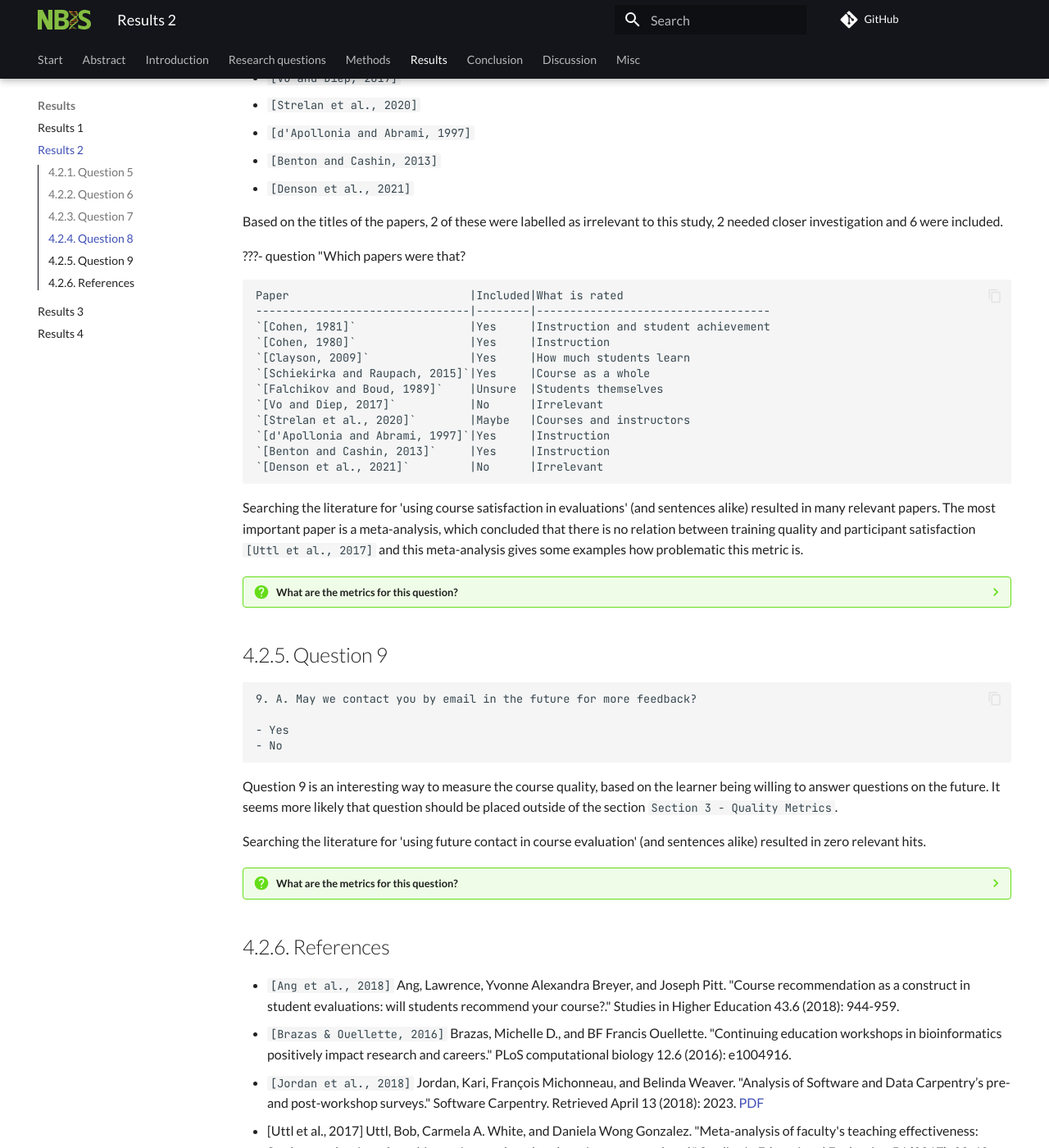
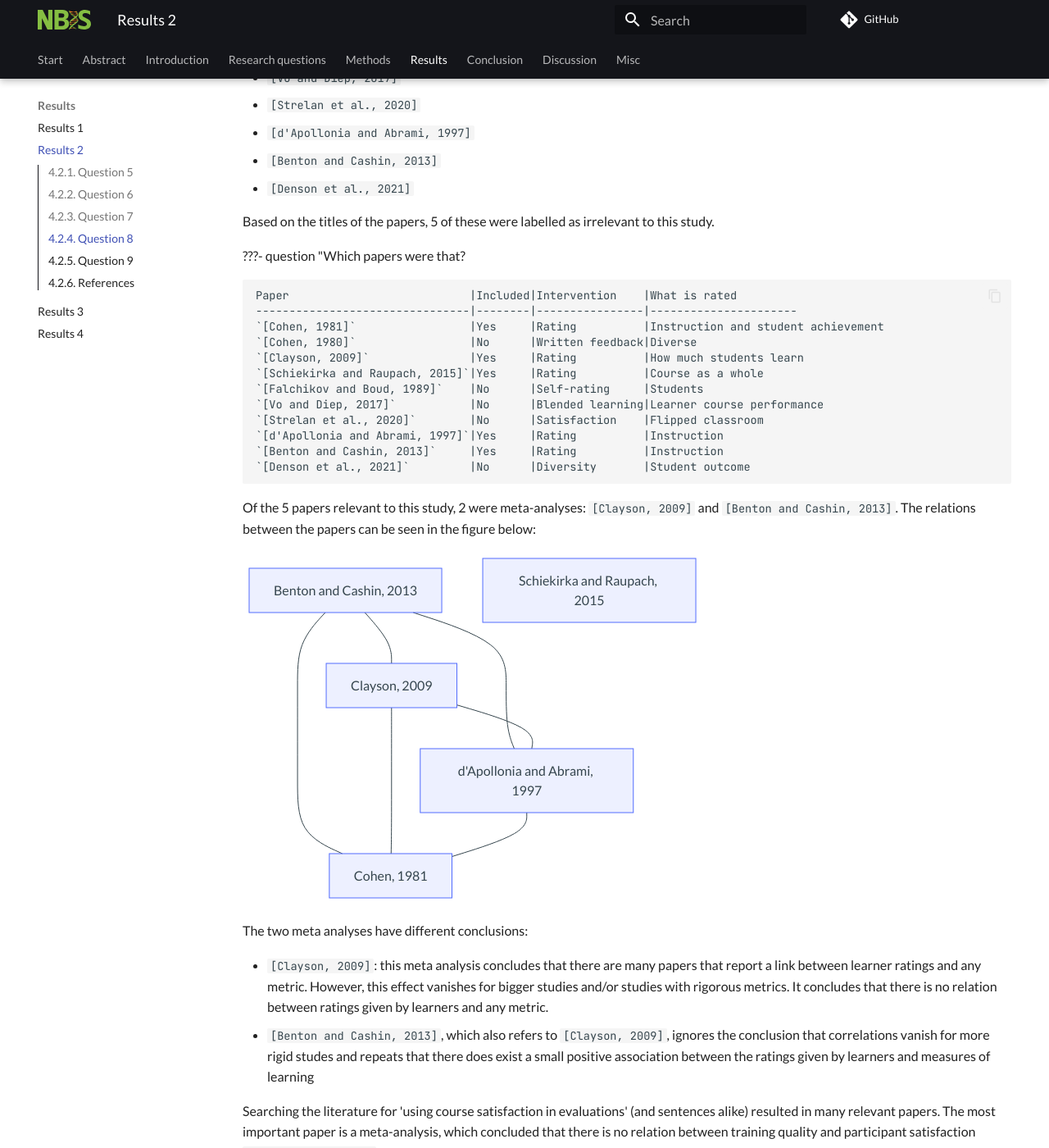
Before and after one commit to NBISweden/elixir_evaluation_evaluation, an MkDocs documentation site: the page built from docs/results_2.md, in a window 1280 px wide and 1400 px high, scrolled down 2040 px. Shown: the whole window at 82% size. Built offline with MkDocs 1.6.1 and Material for MkDocs 9.7.7, drawn with Linux system fonts in a browser that asks for light colours; comment, search, counter and statistics services are not loaded; some of the changed text lies outside the part shown.

Commit message:
Draft with notes

````diff
--- a/docs/results_2.md
+++ b/docs/results_2.md
@@ -143,23 +143,124 @@ and investigating the first ten.
 - `[Benton and Cashin, 2013]`
 - `[Denson et al., 2021]`
 
-Based on the titles of the papers, 2 of these were labelled as irrelevant
-to this study, 2 needed closer investigation and 6 were included.
+Based on the titles of the papers, 5 of these were labelled as irrelevant
+to this study.
 
 ???- question "Which papers were that?
 
-    Paper                           |Included|What is rated
-    --------------------------------|--------|-----------------------------------
-    `[Cohen, 1981]`                 |Yes     |Instruction and student achievement
-    `[Cohen, 1980]`                 |Yes     |Instruction
-    `[Clayson, 2009]`               |Yes     |How much students learn
-    `[Schiekirka and Raupach, 2015]`|Yes     |Course as a whole
-    `[Falchikov and Boud, 1989]`    |Unsure  |Students themselves
-    `[Vo and Diep, 2017]`           |No      |Irrelevant
-    `[Strelan et al., 2020]`        |Maybe   |Courses and instructors
-    `[d'Apollonia and Abrami, 1997]`|Yes     |Instruction
-    `[Benton and Cashin, 2013]`     |Yes     |Instruction
-    `[Denson et al., 2021]`         |No      |Irrelevant
+    Paper                           |Included|Intervention    |What is rated
+    --------------------------------|--------|----------------|----------------------
+    `[Cohen, 1981]`                 |Yes     |Rating          |Instruction and student achievement
+    `[Cohen, 1980]`                 |No      |Written feedback|Diverse
+    `[Clayson, 2009]`               |Yes     |Rating          |How much students learn
+    `[Schiekirka and Raupach, 2015]`|Yes     |Rating          |Course as a whole
+    `[Falchikov and Boud, 1989]`    |No      |Self-rating     |Students
+    `[Vo and Diep, 2017]`           |No      |Blended learning|Learner course performance
+    `[Strelan et al., 2020]`        |No      |Satisfaction    |Flipped classroom
+    `[d'Apollonia and Abrami, 1997]`|Yes     |Rating          |Instruction
+    `[Benton and Cashin, 2013]`     |Yes     |Rating          |Instruction
+    `[Denson et al., 2021]`         |No      |Diversity       |Student outcome
+
+Of the 5 papers relevant to this study, 2 were meta-analyses:
+`[Clayson, 2009]` and `[Benton and Cashin, 2013]`.
+The relations between the papers can be seen in the figure below:
+
+```mermaid
+flowchart TD
+  cohen_1981[Cohen, 1981]
+  dapollonia_and_abrami_1997[d'Apollonia and Abrami, 1997]
+  clayson_2009[Clayson, 2009]
+  benton_and_cashin_2013[Benton and Cashin, 2013]
+  schiekirka_and_raupach_2015[Schiekirka and Raupach, 2015]
+
+  %% schiekirka_and_raupach_2015 does not cite the literature
+
+  benton_and_cashin_2013 --- cohen_1981
+  benton_and_cashin_2013 --- dapollonia_and_abrami_1997
+  benton_and_cashin_2013 --- clayson_2009
+
+  clayson_2009 --- cohen_1981
+  clayson_2009 --- dapollonia_and_abrami_1997
+
+  dapollonia_and_abrami_1997 --- cohen_1981
+```
+
+The two meta analyses have different conclusions:
+
+- `[Clayson, 2009]`: this meta analysis concludes that there are
+  many papers that report a link between
+  learner ratings and any metric. However, this effect vanishes
+  for bigger studies and/or studies with rigorous metrics.
+  It concludes that there is no relation between
+  ratings given by learners and any metric.
+- `[Benton and Cashin, 2013]`, which also refers to `[Clayson, 2009]`,
+  ignores the conclusion that correlations vanish for more rigid
+  studes and repeats that there does exist a small positive
+  association between the ratings given by learners
+  and measures of learning
+
+<!--
+
+All included papers are read with the goal to find how much the
+question 'What is your overall rating for the course?'
+helps 'to improve the course and its materials'.
+
+`[Cohen, 1981]`: 'The average correlation between an overall instructor rating and
+student achievement was .43; the average correlation between an overall course
+rating and student achievement was .47.', based on 41 independent studies.
+There is 'strong support for the validity of student ratings as measures of teaching effectiveness'.
+
+`[Clayson, 2009]`: this meta analysis concludes that there are
+many papers that report a link between
+learner ratings and any metric. However, this effect vanishes
+for bigger studies and/or studies with rigorous metrics.
+It concludes that there is no relation between
+ratings given by learners and any metric.
+
+`[Schiekirka and Raupach, 2015]`: 'Qualitative research (2 studies) indicated that overall course
+ratings are mainly influenced by student satisfaction with teaching and exam difficulty rather than objective
+determinants of high quality teaching.' (note link to Uttl et al., here)
+and 'no firm conclusions can be drawn from this review'
+
+Also: 'With regard to overall course ratings, students
+tended to rely on their 'gut feelings' rather than using
+objective benchmarks of course quality' `[Schiekirka et al., 2015]`
+
+`[d'Apollonia and Abrami, 1997]`: 'student ratings are moderately valid; however, administrative, instructor, and course characteristics influence student ratings of instruction',
+uses 7 studies all before 1980.
+
+`[Benton and Cashin, 2013]`: 'Students are very consistent in their ratings of teacher behaviors, their own learning,
+and of overall impressions of the course and teacher',
+'Student ratings instruments that are backed by reliability and validity evidence typically assess more than what students think of the teacher',
+'Combining consultation with feedback from student ratings is more useful for improv-
+ing instruction than providing feedback alone.'
+
+Criticism on older work:
+
+'the correlations reported in, among others `[Cohen, 1981]`, are impres-
+sive. Moreover, because teachers are not the only cause of student learning, and prob-
+ably not the most important one, one would not expect students’ ratings of instruction
+to correlate perfectly with how much they learn in a course'
+
+Agreement on older work:
+- 'He, `[Clayson, 2009]` found, in general, a small positive association between mea-
+sures of learning and SRIs ('student ratings of instruction'), which is consistent with previous research'.
+THIS IS A MISREPRESENTATION!
+
+'In general, student ratings tend to be statistically reliable,
+valid, and relatively free from bias or the need for control, perhaps more so than any
+other data used for faculty evaluation. Moreover, they can help instructors improve
+their teaching, especially when combined with self-reflection and consultation.'
+and 'Student ratings must be interpreted. We should not confuse a source of data with the evaluators who use
+it—in combination with other kinds of information—to make judgments about an
+instructor’s teaching effectiveness (Cashin 2003)'.
+
+-->
+
+
+
+
+
 
 
 
@@ -237,6 +338,9 @@ for 'using future contact in course evaluation'
 - `[Cohen, 1980]` Cohen, Peter A. "Effectiveness of student-rating feedback for improving college instruction: A meta-analysis of findings." Research in higher education 13.4 (1980): 321-341.
 - `[Clayson, 2009]` Clayson, Dennis E. "Student evaluations of teaching: Are they related to what students learn? A meta-analysis and review of the literature." Journal of marketing education 31.1 (2009): 16-30.
 - `[Schiekirka and Raupach, 2015]` [Ignore, too specialized] Schiekirka, Sarah, and Tobias Raupach. "A systematic review of factors influencing student ratings in undergraduate medical education course evaluations." BMC medical education 15.1 (2015): 30.
+
+- `[Schiekirka et al., 2015]` Schiekirka, Sarah, et al. "Student perceptions of evaluation in undergraduate medical education: A qualitative study from one medical school." BMC medical education 12.1 (2012): 45.
+
 - `[Falchikov and Boud, 1989]` [Ignore, off-topic] Falchikov, Nancy, and David Boud. "Student self-assessment in higher education: A meta-analysis." Review of educational research 59.4 (1989): 395-430.
 - `[Vo and Diep, 2017]` Vo, Hien M., Chang Zhu, and Nguyet A. Diep. "The effect of blended learning on student performance at course-level in higher education: A meta-analysis." Studies in Educational Evaluation 53 (2017): 17-28.
 - `[Strelan et al., 2020]` Strelan, Peter, Amanda Osborn, and Edward Palmer. "Student satisfaction with courses and instructors in a flipped classroom: A meta‐analysis." Journal of Computer Assisted Learning 36.3 (2020): 295-314.
````
Also changed, not shown: 1 other file.
